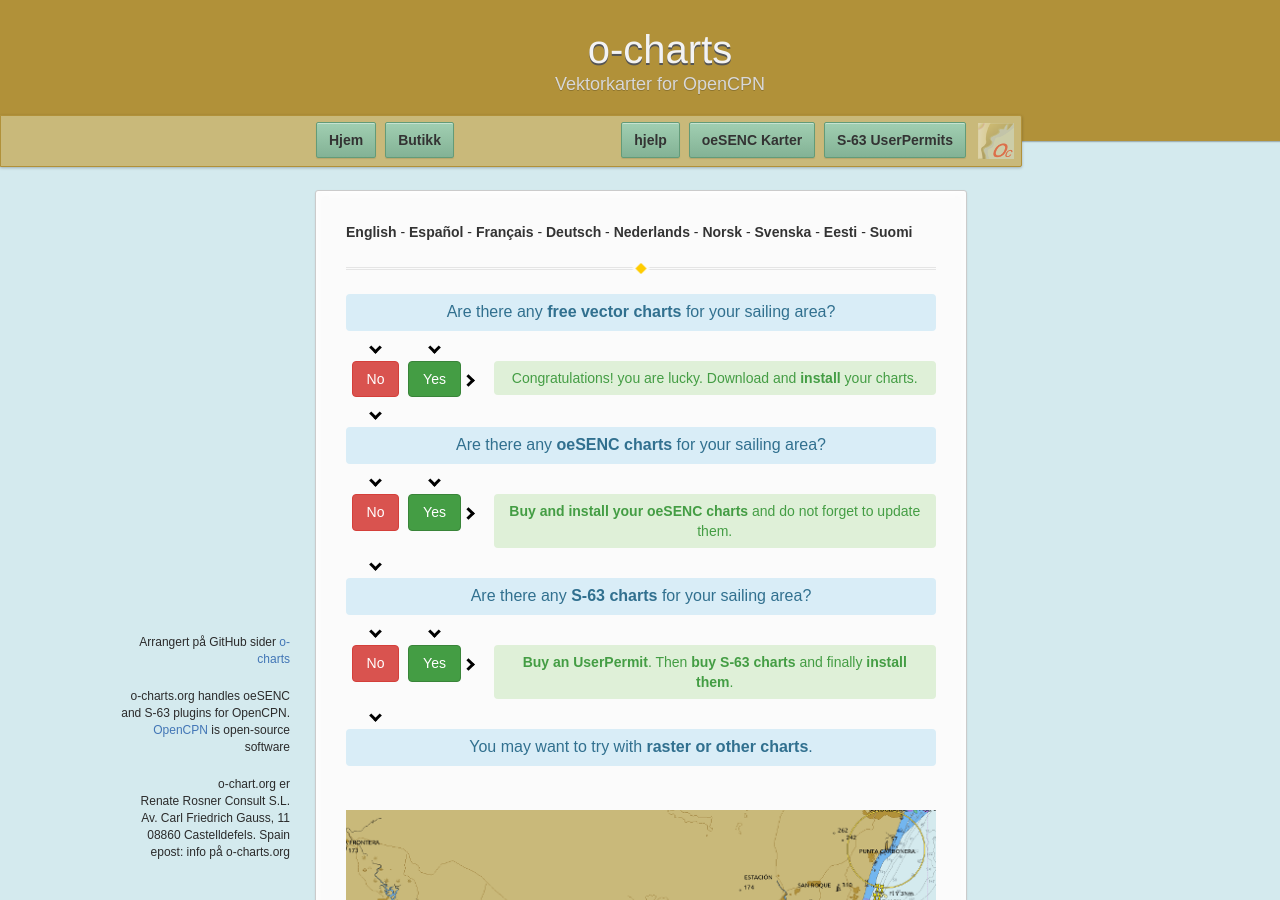
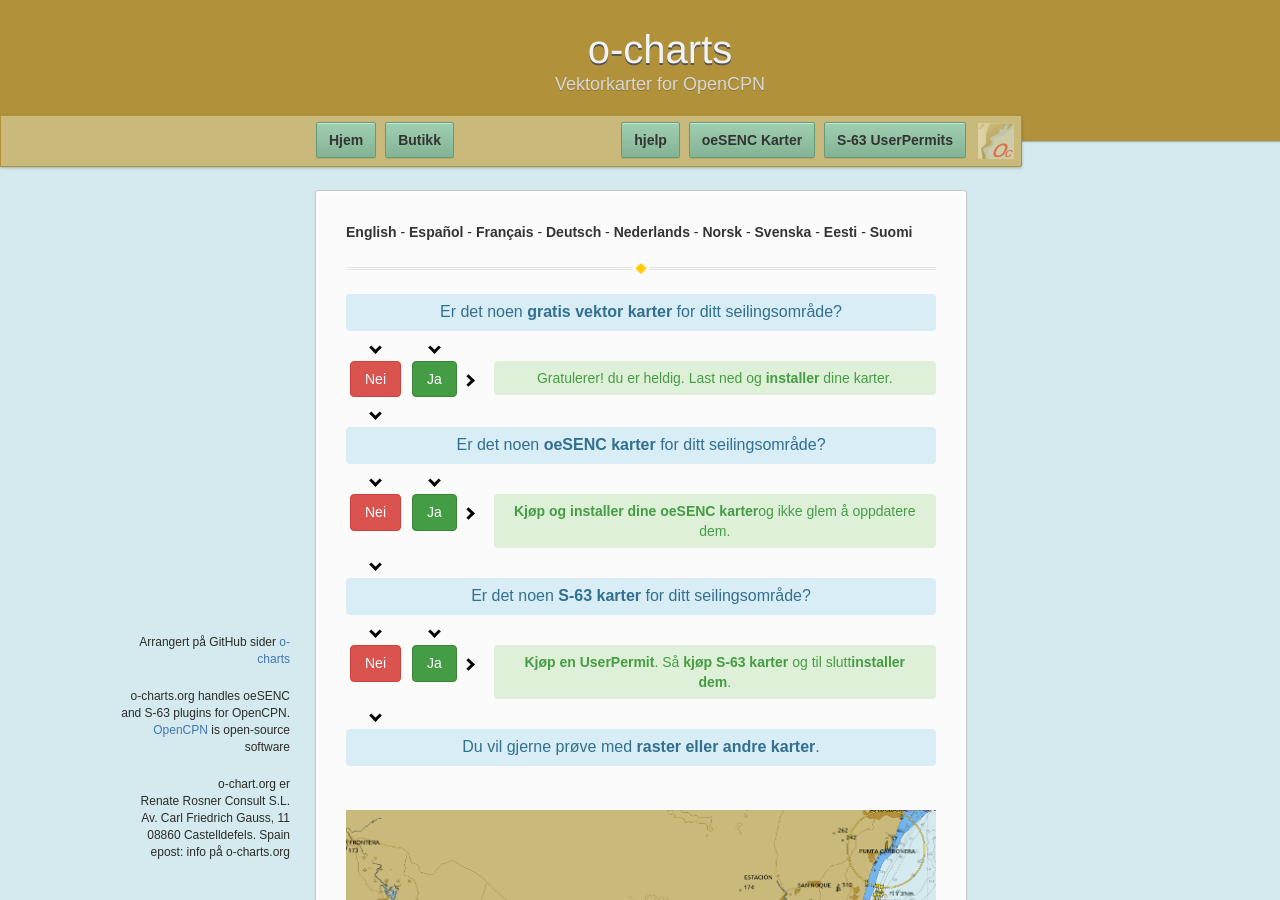
Before and after one commit to o-charts/manuals, a Jekyll site: the page built from index_nb_NO.md, in a window 1280 px wide and 900 px high. Built offline with Jekyll 4.4.1, drawn with Linux system fonts in a browser that asks for light colours.

Commit message:
Update index_nb_NO.md

```diff
--- a/index_nb_NO.md
+++ b/index_nb_NO.md
@@ -2,11 +2,14 @@
 layout: default_nb_NO
 ---
 <div class="questions">
+
 <div class="questionok question">
-Are there any <a href="https://opencpn.org/OpenCPN/info/chartsource.html"><strong>free vector charts</strong></a> for your sailing area?
+Er det noen <a href="https://opencpn.org/OpenCPN/info/chartsource.html"><strong>gratis vektor karter </strong></a> for ditt seilingsområde?
 </div>
 </div>
+
 <div class="arrows">
+
 <div class="answer col1 inline">
 <i class="down"></i>
 </div>
@@ -14,39 +17,53 @@
 <i class="down"></i>
 </div>
 </div>
+
 <div class="separator"></div>
+
 <div class="answers">
-<div class="answer col1 inline">
+  <div class="answer col1 inline">
+
 <div class="yesno no">
-No
+Nei
 </div>
+  </div>
+
+  <div class="answer col2 inline">
+
+<div class="yesno yes">
+Ja
 </div>
-<div class="answer col2 inline">
-<div class="yesno yes">
-Yes
-</div>
-</div>
+  </div>
 <div class="answer col3 inline">
 <i class="right"></i>
 </div>
-<div class="answer col4 inline">
+
+  <div class="answer col4 inline">
+
 <div class="questionok ok">
-Congratulations! you are lucky. Download and <a href="https://opencpn.org/wiki/dokuwiki/doku.php?id=opencpn:opencpn_user_manual:getting_started:chart_installation"><strong>install</strong></a> your charts.
+Gratulerer! du er heldig. Last ned og <a href="https://opencpn.org/wiki/dokuwiki/doku.php?id=opencpn:opencpn_user_manual:getting_started:chart_installation"><strong>installer</strong></a> dine karter.
 </div>
+  </div>
 </div>
-</div>
+
 <div class="separator"></div>
+
 <div class="arrows">
+
 <div class="answer col1 inline">
 <i class="down"></i>
 </div>
 </div>
+
 <div class="questions">
+
 <div class="questionok question">
-Are there any <a href="https://o-charts.org/shop/index.php?id_category=8&controller=category"><strong>oeSENC charts</strong></a> for your sailing area?
+Er det noen <a href="https://o-charts.org/shop/index.php?id_category=8&controller=category"><strong>oeSENC karter </strong></a> for ditt seilingsområde?
 </div>
 </div>
+
 <div class="arrows">
+
 <div class="answer col1 inline">
 <i class="down"></i>
 </div>
@@ -54,39 +71,53 @@
 <i class="down"></i>
 </div>
 </div>
+
 <div class="separator"></div>
+
 <div class="answers">
-<div class="answer col1 inline">
+  <div class="answer col1 inline">
+
 <div class="yesno no">
-No
+Nei
 </div>
+  </div>
+
+  <div class="answer col2 inline">
+
+<div class="yesno yes">
+Ja
 </div>
-<div class="answer col2 inline">
-<div class="yesno yes">
-Yes
-</div>
-</div>
+  </div>
 <div class="answer col3 inline">
 <i class="right"></i>
 </div>
-<div class="answer col4 inline">
+
+  <div class="answer col4 inline">
+
 <div class="questionok ok">
-<a href="./oesenc_en_US.html"><strong>Buy and install your oeSENC charts</strong></a> and do not forget to update them.
+<a href="./oesenc_en_US.html"><strong>Kjøp og installer dine oeSENC karter</strong></a>og ikke glem å oppdatere dem.
 </div>
+  </div>
 </div>
-</div>
+
 <div class="separator"></div>
+
 <div class="arrows">
+
 <div class="answer col1 inline">
 <i class="down"></i>
 </div>
 </div>
+
 <div class="questions">
+
 <div class="questionok question">
-Are there any <a href="https://www.chartworld.com/shop/off_enc"><strong>S-63 charts</strong></a> for your sailing area?
+Er det noen <a href="https://www.chartworld.com/shop/off_enc"><strong>S-63 karter</strong></a> for ditt seilingsområde?
 </div>
 </div>
+
 <div class="arrows">
+
 <div class="answer col1 inline">
 <i class="down"></i>
 </div>
@@ -94,37 +125,50 @@
 <i class="down"></i>
 </div>
 </div>
+
 <div class="separator"></div>
+
 <div class="answers">
-<div class="answer col1 inline">
+  <div class="answer col1 inline">
+
 <div class="yesno no">
-No
+Nei
 </div>
+  </div>
+
+  <div class="answer col2 inline">
+
+<div class="yesno yes">
+Ja
 </div>
-<div class="answer col2 inline">
-<div class="yesno yes">
-Yes
-</div>
-</div>
+  </div>
 <div class="answer col3 inline">
 <i class="right"></i>
 </div>
-<div class="answer col4 inline">
+
+  <div class="answer col4 inline">
+
 <div class="questionok ok">
-<a href="https://o-charts.org/shop/index.php?id_category=6&controller=category"><strong>Buy an UserPermit</strong></a>. Then <a href="https://www.chartworld.com/shop/off_enc"><strong>buy S-63 charts</strong></a> and finally <a href="./s63_en_US.html"><strong>install them</strong></a>.
+<a href="https://o-charts.org/shop/index.php?id_category=6&controller=category"><strong>Kjøp en UserPermit</strong></a>. Så <a href="https://www.chartworld.com/shop/off_enc"><strong>kjøp S-63 karter</strong></a> og til slutt<a href="./s63_en_US.html"><strong>installer dem</strong></a>.
 </div>
+  </div>
 </div>
-</div>
+
 <div class="separator"></div>
+
 <div class="arrows">
+
 <div class="answer col1 inline">
 <i class="down"></i>
 </div>
 </div>
+
 <div class="questions">
+
 <div class="questionok question">
-You may want to try with <a href="https://opencpn.org/OpenCPN/info/chartsource.html"><strong>raster or other charts</strong></a>.
+Du vil gjerne prøve med <a href="https://opencpn.org/OpenCPN/info/chartsource.html"><strong>raster eller andre karter</strong></a>.
 </div>
 </div>
-<br><br>
+
+<br />
 ![oesenc chart](./assets/images/oesenc_chart.png)
```
